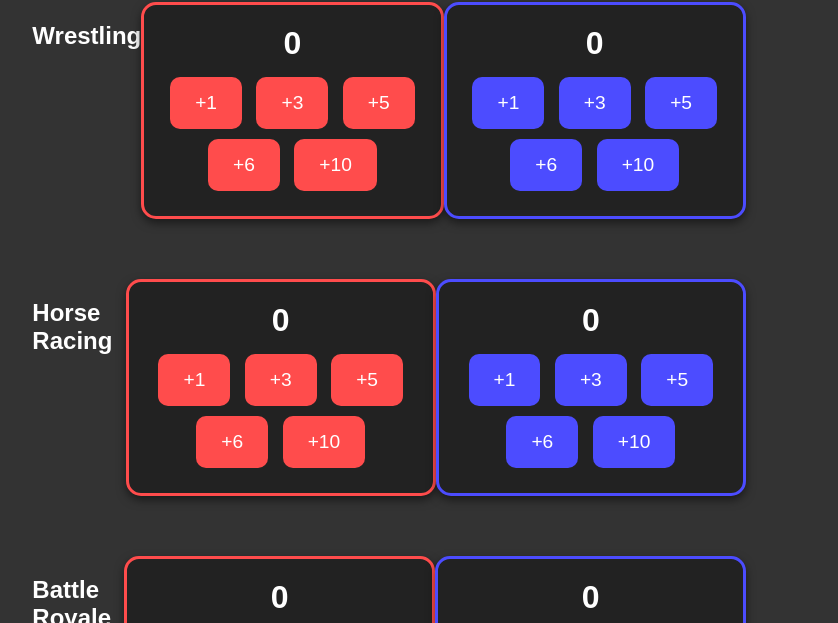
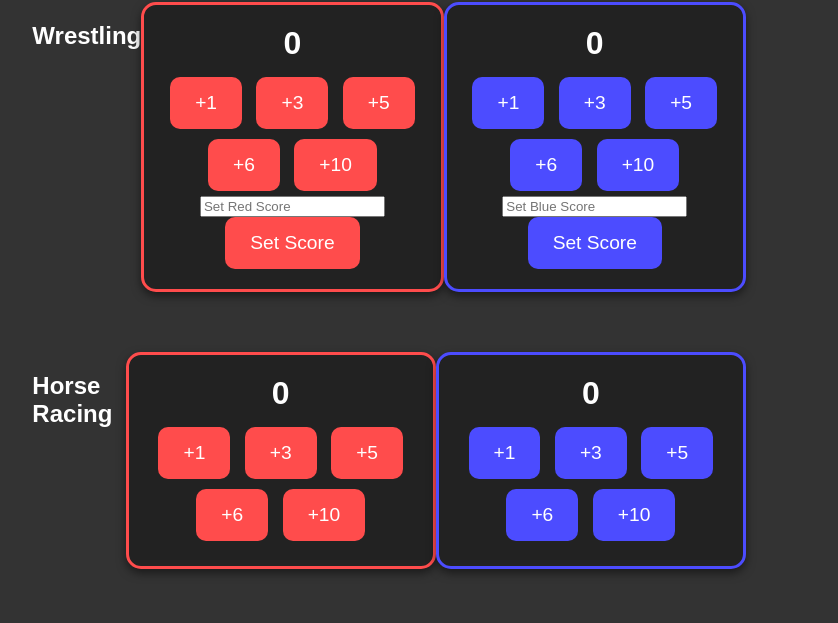
Before and after one commit to rbowling256/scoreboard, a plain HTML site: page counters.html in a window 1280 px wide. Shown: the part 110-733 px from the top of the page, without its empty margins (13-851 px from the left). Drawn offline with Linux system fonts and the light colour scheme.

Commit message:
Update counters.html
Trying manual set

```diff
--- a/counters.html
+++ b/counters.html
@@ -21,6 +21,10 @@
                     <button onclick="incrementEvent('red-wrestling', 6)">+6</button>
                     <button onclick="incrementEvent('red-wrestling', 10)">+10</button>
                 </div>
+                <div class="manual-set">
+                    <input type="number" id="red-wrestling-set" placeholder="Set Red Score">
+                    <button onclick="setEventScore('red-wrestling')">Set Score</button>
+                </div>
             </div>
             <div class="counter blue-counter">
                 <h3 id="blue-wrestling-count">0</h3>
@@ -30,6 +34,10 @@
                     <button onclick="incrementEvent('blue-wrestling', 5)">+5</button>
                     <button onclick="incrementEvent('blue-wrestling', 6)">+6</button>
                     <button onclick="incrementEvent('blue-wrestling', 10)">+10</button>
+                </div>
+                <div class="manual-set">
+                    <input type="number" id="blue-wrestling-set" placeholder="Set Blue Score">
+                    <button onclick="setEventScore('blue-wrestling')">Set Score</button>
                 </div>
             </div>
         </div>
```
